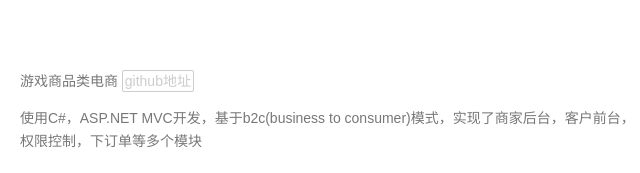
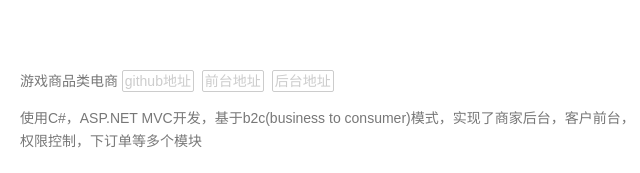
Before and after one commit to ZypCloudy/zypcloudy.github.io, a plain HTML site: page index.html in a window 1280 px wide. Shown: the part 713-886 px from the top of the page, 490-1130 px from the left. Drawn offline with Linux system fonts and the light colour scheme.

Commit message:
Update index.html

```diff
--- a/index.html
+++ b/index.html
@@ -74,6 +74,8 @@
                     <span>大二上-大二下</span>
                     <span>游戏商品类电商
                         <a href="https://github.com/zypcloudy/game-mall" target="_blank">github地址</a>
+                        <a href="http://134.175.14.68:6325/" target="_blank">前台地址</a>
+                        <a href="http://134.175.14.68:5810/" target="_blank">后台地址</a>
                     </span>
                 </p>
                 <p class="description">
```
